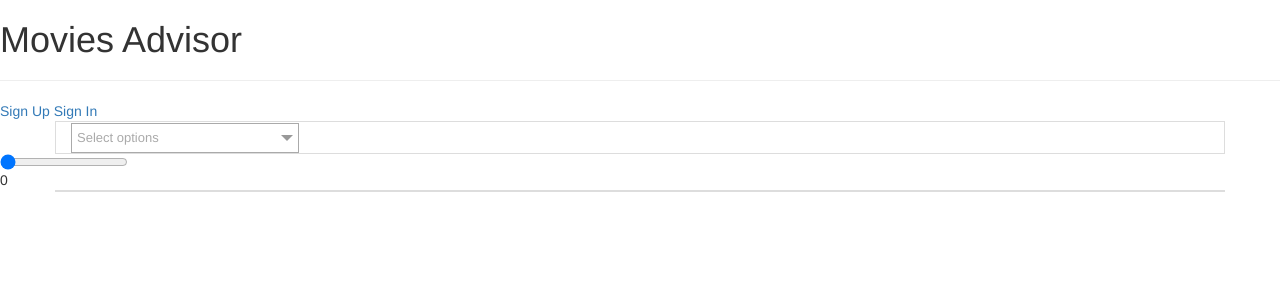
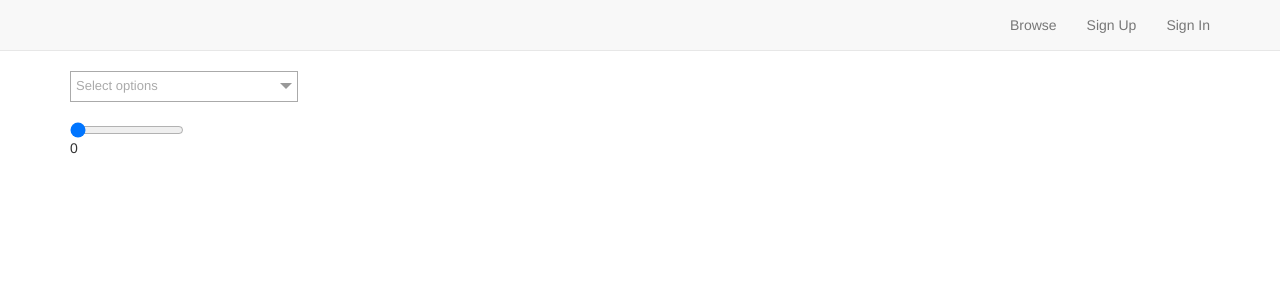
Before and after one commit to eshthakkar/HB-movies-advisor-app, a Flask app: page /browse in a window 1280 px wide. Shown: the top 300 px of the page. Run offline with Flask 2, Linux system fonts and the light colour scheme; data that the repository does not hold is empty; parts of the project's set-up code (start-up, migrations or seed data) failed here and were passed over; some libraries are stand-ins or nearby versions.

Commit message:
added a navbar and prettifying pages

```diff
--- a/static/style.css
+++ b/static/style.css
@@ -1,7 +1,12 @@
-.container {
-    border: 1px solid #DDDDDD;
-    position:relative;
+body {
+    padding-top: 70px;
 }
+
+
+#thumbnails {
+    width: 1200px;
+}
+
 
 .addbutton, .addbutton-reco{
     display: none;
@@ -20,7 +25,7 @@
     left: 0px;
     font-weight: bold;
     padding: 5px;
-    background-color: orange;
+    background-color: #FFA500;
 
 }
 
@@ -34,11 +39,7 @@
 }
 
 .ms-options-wrap > .ms-options > ul label {
-    /*position: relative;
-    display: inline-block;*/
     width: 100%;
-    /*padding: 4px; */
-    /*margin: 1px 0; */
     background-color: #9DCEFF;
 
 }
--- a/templates/base.html
+++ b/templates/base.html
@@ -9,8 +9,7 @@
 </head>
 
 <body>
-  <h1>Movies Advisor</h1>
-  <hr>
+
 
   <div class="flash_message">
     {% for message in get_flashed_messages() %}
@@ -18,14 +17,22 @@
     {% endfor %}
   </div>
 
-  {% if 'user_id' in session %}
-    <a href="/watchlist">My seen movies</a><br>
-    <a href="/signout">Sign Out</a><br>
-    <a href="/recommendations">You might like these</a><br>
-  {% else %}
-    <a href="" data-toggle="modal" data-target=".bs-example-modal-sm">Sign Up</a>
-    <a href="" data-toggle="modal" data-target=".bs-example-modal-sm-signin">Sign In</a>
-  {% endif %}
+<nav class="navbar navbar-default navbar-fixed-top">
+  <div class="container">
+      <ul class="nav navbar-nav navbar-right">
+        <li><a href="/browse">Browse</a></li>
+      {% if 'user_id' in session %}
+        <li><a href="/recommendations">You might like these</a></li>
+        <li><a href="/watchlist">My seen movies</a></li>
+        <li><a href="/signout">Sign Out</a></li>
+      {% else %}
+        <li><a href="" data-toggle="modal" data-target=".bs-example-modal-sm">Sign Up</a></li>
+        <li><a href="" data-toggle="modal" data-target=".bs-example-modal-sm-signin">Sign In</a></li>
+      {% endif %}
+      </ul>
+  </div>
+</nav>
+
 
 
 <!-- Sign up modal window-->
@@ -133,7 +140,7 @@
 </div>
 
 
-  {% block content %} put your content here {% endblock %}
+{% block content %} put your content here {% endblock %}
 
 <script src="http://code.jquery.com/jquery.js"></script>
 <script src="https://maxcdn.bootstrapcdn.com/bootstrap/3.3.7/js/bootstrap.min.js" integrity="sha384-Tc5IQib027qvyjSMfHjOMaLkfuWVxZxUPnCJA7l2mCWNIpG9mGCD8wGNIcPD7Txa" crossorigin="anonymous"></script>
--- a/templates/browse.html
+++ b/templates/browse.html
@@ -2,20 +2,25 @@
 {% block content %}
 
 
-<div class="container">
-<select name="multicheckbox[]" multiple="multiple" class="4col formcls" id="check">
-  {% for genre in genres %}
-    <option class="chk" value="{{ genre.genre }}">{{ genre.genre }}</option>
-  {% endfor %}
-</select>
+<div class="container" id="browse-content">
+  <div id="filter">
+    <select name="multicheckbox[]" multiple="multiple" class="4col formcls" id="check">
+      {% for genre in genres %}
+        <option class="chk" value="{{ genre.genre }}">{{ genre.genre }}</option>
+      {% endfor %}
+    </select><br>
+
+    <input type="range" min="0" max="10" value="0" step="0.1" id="slider">
+    <span id="range">0</span>
+  </div>
+  <!-- Thumbnails -->
+  <div class="container" id="thumbnails"></div>
 </div>
 
-<input type="range" min="0" max="10" value="0" step="0.1" id="slider">
-<span id="range">0</span>
 
 
-<!-- Thumbnails -->
-<div class="container" id="thumbnails"></div>
+
+
 
 
 
--- a/templates/homepage.html
+++ b/templates/homepage.html
@@ -1,8 +1,7 @@
 {% extends 'base.html' %}
 {% block content %}
 
-
-<a href="/browse">Browse</a><br>
+<p>I am going to be your movie advisor.</p>
 
 
 {% endblock %}
--- a/templates/mymovies.html
+++ b/templates/mymovies.html
@@ -1,14 +1,13 @@
 {% extends 'base.html' %}
 {% block content %}
 
-<a href="/browse">Browse</a>
 
 {% if user_movies %}
 <div>
 {% for movie in user_movies %}
 <div class="image-container" id="container_{{ movie.movie_id }}">
     <img src="{{ movie.thumbnail_url }}" data-toggle="modal" data-target=".bs-example-modal-lg" class="image_seen" id="{{ movie.movie_id }}">
-    <div class="remove btn btn-default" id="btn_{{ movie.movie_id }}">Remove</div>
+    <div class="remove btn btn-default" id="btn_{{ movie.movie_id }}"><span class="glyphicon glyphicon-remove" aria-hidden="true"></span> Remove</div>
 </div>
 {% endfor %}
 </div>
--- a/templates/recommendations.html
+++ b/templates/recommendations.html
@@ -1,7 +1,6 @@
 {% extends 'base.html' %}
 {% block content %}
 
-<a href="/browse">Browse</a>
 
 {% if cluster_movies %}
 <div>
```
